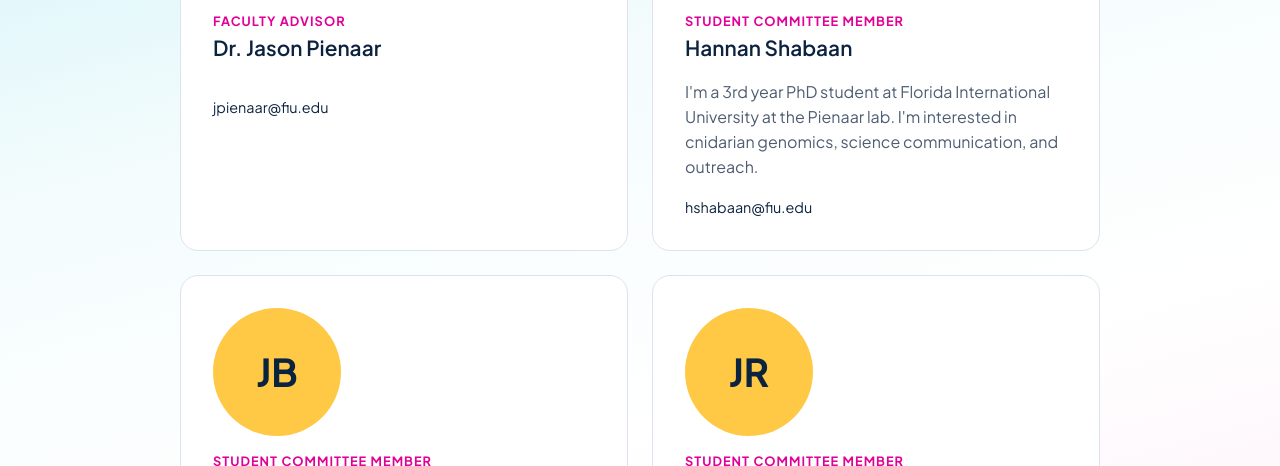
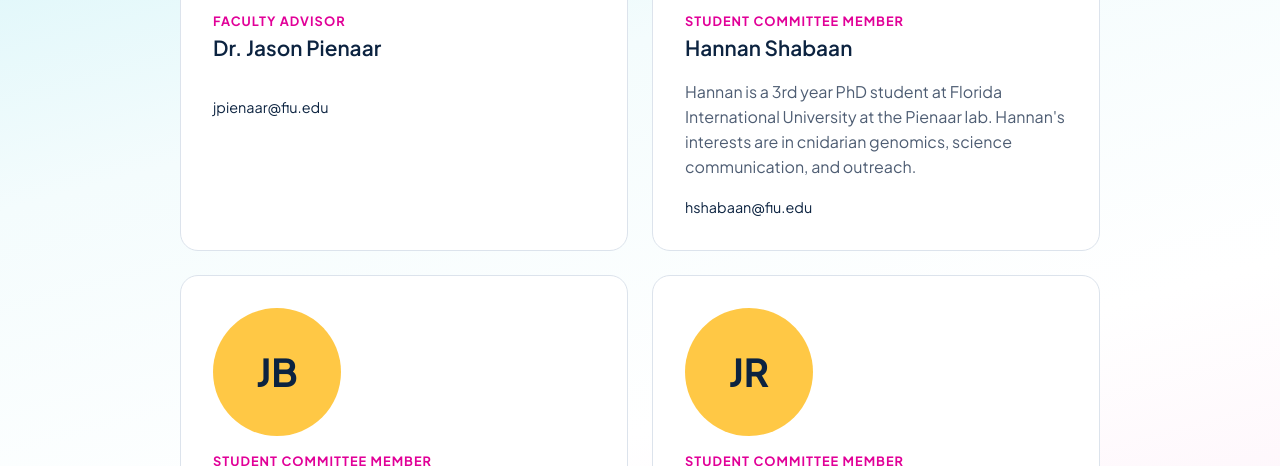
Before and after one commit to fiu-bio-seminar/fiu-bio-seminar.github.io, a Jekyll site: the page built from team.html, in a window 1280 px wide and 900 px high, cut to the strip 434-900 px from the top of the window. Built offline with Jekyll 4.4.1, drawn with Linux system fonts in a browser that asks for light colours.

Commit message:
Update team.yml

```diff
--- a/_data/team.yml
+++ b/_data/team.yml
@@ -11,7 +11,7 @@ members:
     photo: "https://case.fiu.edu/about/directory/people/_assets/profiles/jason-pienaar.jpeg"
   - name: "Hannan Shabaan"
     role: "Student Committee Member"
-    bio: "I'm a 3rd year PhD student at Florida International University at the Pienaar lab. I'm interested in cnidarian genomics, science communication, and outreach. "
+    bio: "Hannan is a 3rd year PhD student at Florida International University at the Pienaar lab. Hannan's interests are in cnidarian genomics, science communication, and outreach."
     email: "hshabaan@fiu.edu"
     photo: ""
   - name: "Julianne Buggs"
```
